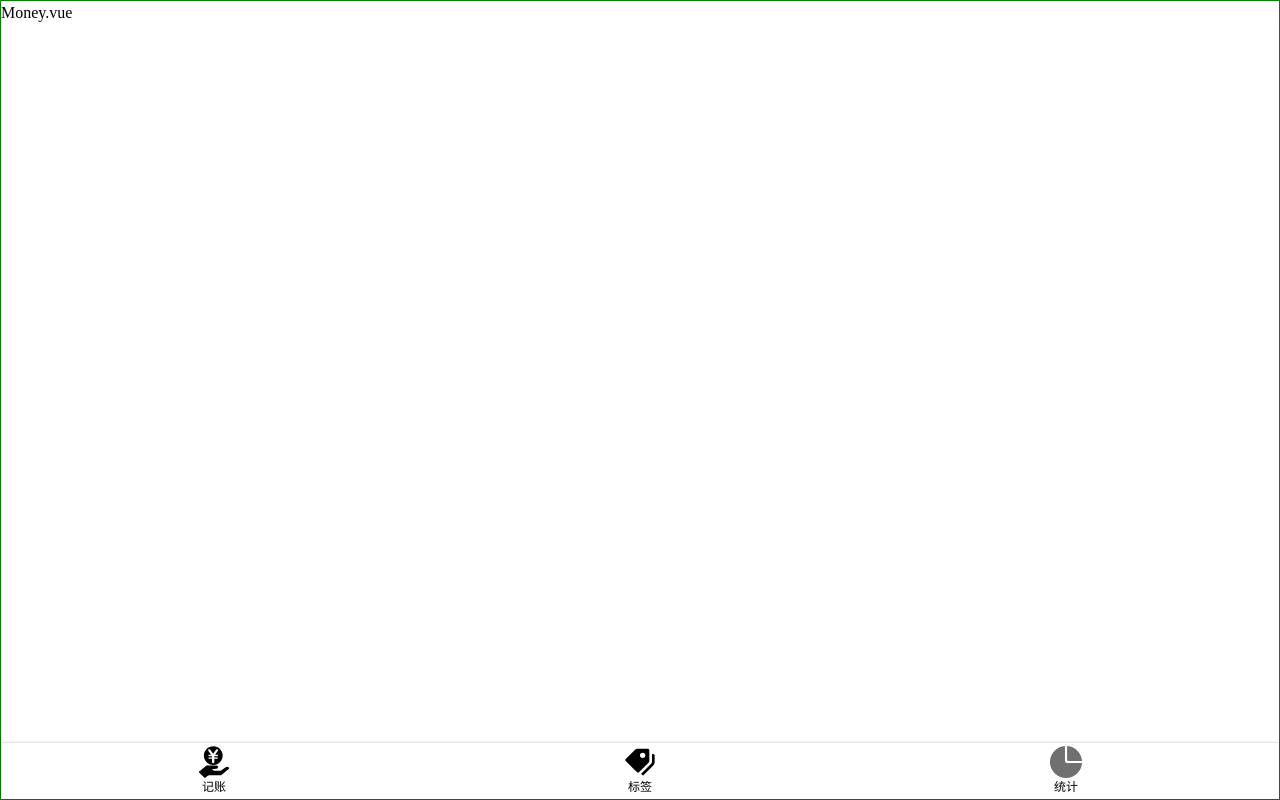
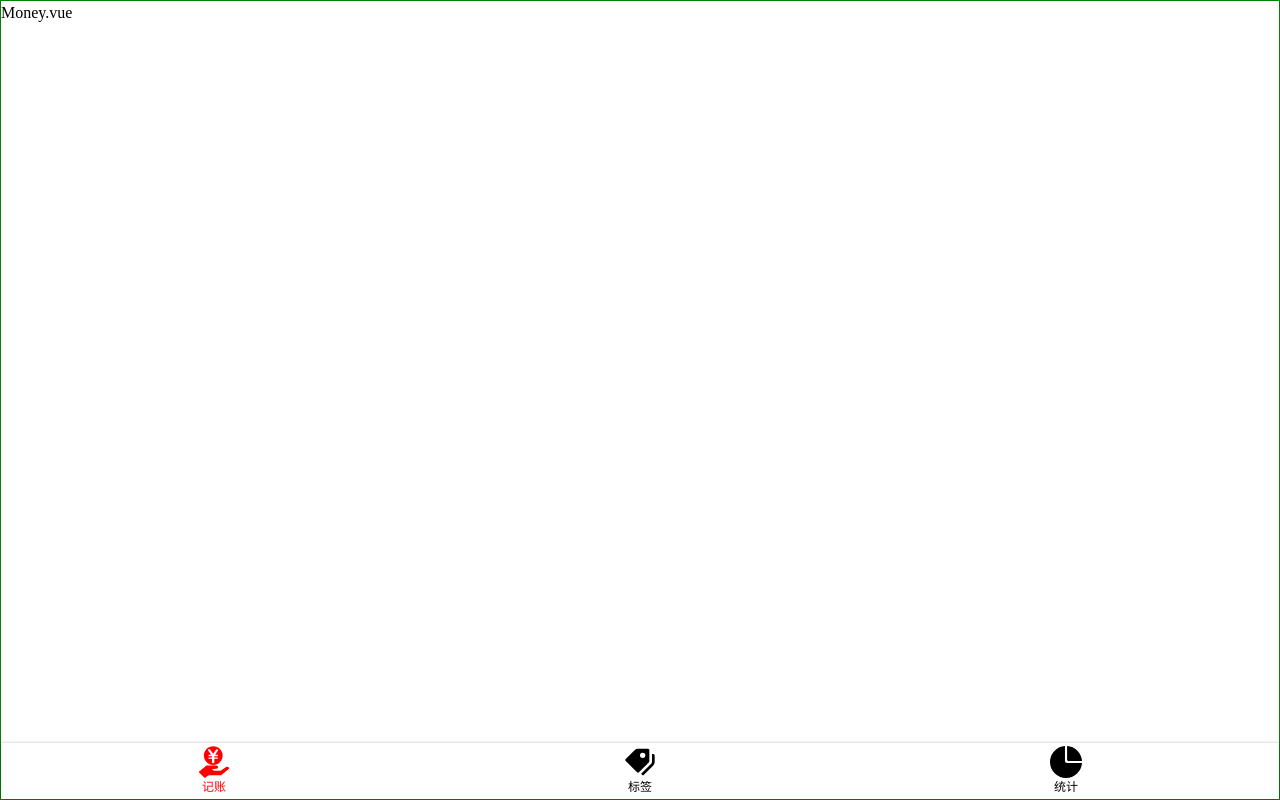
Before and after one commit to zzuWanghao/haha-accounting, a Vue app: page /#/money in a window 1280 px wide. Built offline with nearby package versions, Linux system fonts and the light colour scheme.

Commit message:
消除svg自带的fill属性

```diff
--- a/package.json
+++ b/package.json
@@ -37,6 +37,7 @@
     "sass": "^1.26.5",
     "sass-loader": "^8.0.2",
     "svg-sprite-loader": "^6.0.7",
+    "svgo-loader": "2.2.1",
     "typescript": "~4.1.5",
     "vue-template-compiler": "^2.6.11"
   },
--- a/public/index.html
+++ b/public/index.html
@@ -3,7 +3,7 @@
   <head>
     <meta charset="utf-8">
     <meta http-equiv="X-UA-Compatible" content="IE=edge">
-    <meta name="viewport" content="width=device-width,initial-scale=1.0">
+      <meta name="viewport" content="width=device-width,initial-scale=1,minimum-scale=1,maximum-scale=1,user-scalable=no,viewport-fit=cover">
     <link rel="icon" href="<%= BASE_URL %>favicon.ico">
     <title><%= htmlWebpackPlugin.options.title %></title>
   </head>
--- a/src/components/Nav.vue
+++ b/src/components/Nav.vue
@@ -1,13 +1,13 @@
 <template>
 <nav>
-  <router-link to="/money" class="item">
+  <router-link to="/money" class="item" active-class="selected">
     <Icon X="money" />
     <div>记账</div>
   </router-link>
-  <router-link to="/labels" class="item">
+  <router-link to="/labels" class="item" active-class="selected">
     <Icon X="labels" />
     标签</router-link>
-  <router-link to="/statistics" class="item">
+  <router-link to="/statistics" class="item" active-class="selected">
     <Icon X="statistics" />
     统计</router-link>
 </nav>
@@ -51,5 +51,8 @@ nav{
       height: 32px;
     }
   }
+.selected{
+    color: red;
+  }
 }
 </style>
--- a/vue.config.js
+++ b/vue.config.js
@@ -13,6 +13,8 @@ module.exports = {
         .test(/\.svg$/)
         .include.add(dir).end()  //只包含icons目录
         .use('svg-sprite-loader').loader('svg-sprite-loader').options({extract:false}).end()
+        .use('svgo-loader').loader('svgo-loader')
+        .tap(option=>({...option,plugins:[{removeAttrs:{attrs:'fill'}}]})).end();
 
     config.plugin('svg-sprite').use(require('svg-sprite-loader/plugin'),[{plainSprite: true}])
     config.module.rule('svg').exclude.add(dir) //其他svg loader 排除icons目录
```
Also changed, not shown: src/assets/icons/statistics.svg, 1 other file (tests, documents, lock files or other folders).
